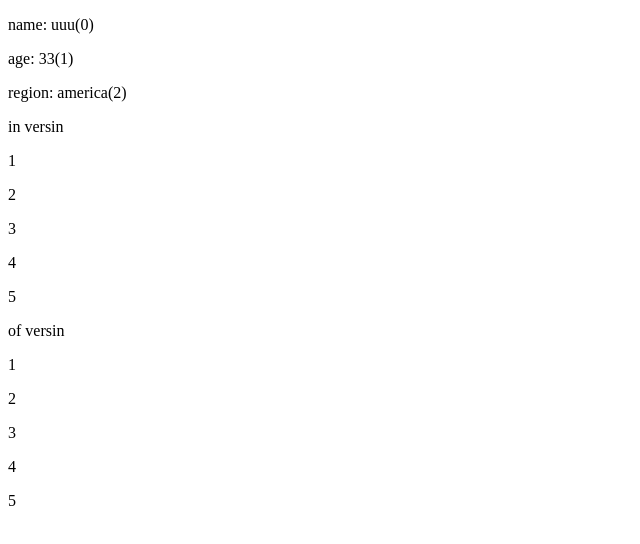
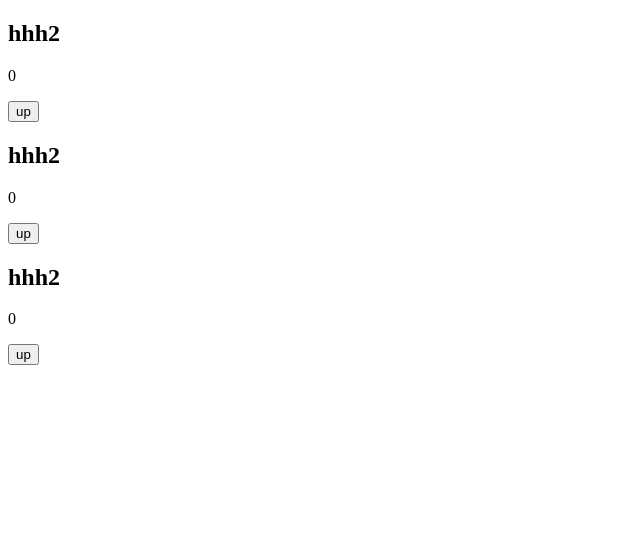
Before and after one commit to 802-web/first-vue, a Vue app: page / in a window 1280 px wide. Shown: the top 544 px of the page, without its empty margins (0-640 px from the left). Built offline with nearby package versions, Linux system fonts and the light colour scheme.

Commit message:
nice to meet you component

```diff
--- a/src/App.vue
+++ b/src/App.vue
@@ -1,39 +1,9 @@
 <script setup>
-import { ref } from 'vue'
-const ok = ref(true)
-const fruits = ref([
-	{ id: 1, name: 'apple' },
-	{ id: 2, name: 'orage' },
-	{ id: 3, name: 'grape' },
-	{ id: 4, name: 'apple2' }
-])
-
-const user = {
-	name: 'uuu',
-	age: 33,
-	region: 'america'
-}
+import CountUp from './CountUp.vue'
 </script>
 <template>
-	<!-- <button @click="ok = !ok">toggle</button>
-	<div v-show="ok">
-		<p>OK</p>
-		<p>maybe OK</p>
-		<p>no OK</p>
-	</div>
-	<button @click="fruits.shift()">delete</button>
-	<template v-for="({ id, name }, index) in fruits" :key="id">
-		<template v-if="id === 2">
-			<p>id: {{ id }}</p>
-			<input type="text" />{{ name }}({{ index }})
-		</template>
-	</template> -->
-
-	<p v-for="(val, key, index) in user" :key="val">{{ key }}: {{ val }}({{ index }})</p>
-
-	<p>in versin</p>
-	<p v-for="n in 5" :key="n">{{ n }}</p>
-	<p>of versin</p>
-	<p v-for="n of 5" :key="n">{{ n }}</p>
+	<CountUp />
+	<CountUp />
+	<CountUp />
 </template>
 <style></style>
--- /dev/null
+++ b/src/CountUp.vue
@@ -0,0 +1,10 @@
+<script setup>
+import { ref } from 'vue'
+
+const num = ref(0)
+</script>
+<template>
+	<h2>hhh2</h2>
+	<p>{{ num }}</p>
+	<button @click="num++">up</button>
+</template>
```
